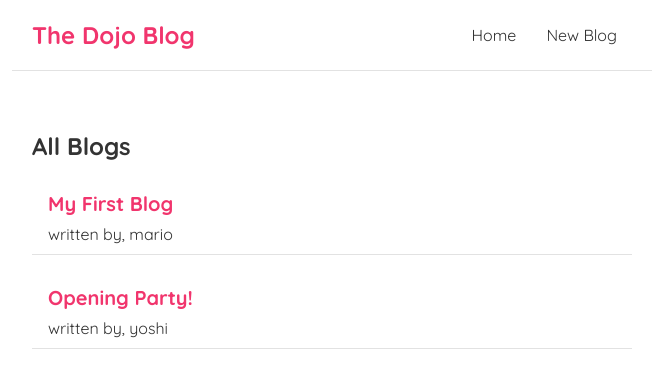
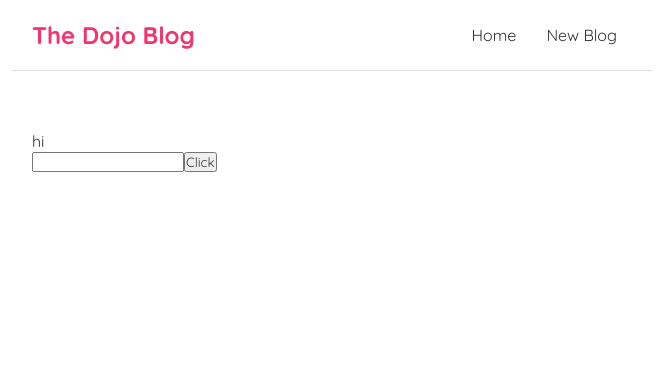
Before and after one commit to chinthakaSenarathna/react_, a React (Vite) app in the folder start_/dojo-blog/: page / in a window 1280 px wide. Shown: the top 388 px of the page, without its empty margins (308-971 px from the left). Built offline with nearby package versions, Linux system fonts and the light colour scheme; data requests are answered from the project's data file.

Commit message:
Different -> useState() -> Manage the State of functional component -> with re-rendering Vs useRef() -> Accesing DOM node -> without re-rendering

```diff
--- a/start_/dojo-blog/src/App.jsx
+++ b/start_/dojo-blog/src/App.jsx
@@ -1,6 +1,7 @@
 // import './App.css';
 import NavBar from './components/Navbar';
 import Home from './components/Home';
+import TextInputWithFocusButton from './components/TextInputWithFocusButton';
 
 function App() {
 
@@ -8,7 +9,8 @@ function App() {
     <div className="App">
       <NavBar />
       <div className="content">
-        <Home />
+        {/* <Home /> */}
+        <TextInputWithFocusButton />
       </div>
     </div>
   )
--- /dev/null
+++ b/start_/dojo-blog/src/components/TextInputWithFocusButton.jsx
@@ -0,0 +1,26 @@
+import { useState, useRef, useEffect } from 'react'
+
+const TextInputWithFocusButton = () => {
+    const [text, setText] = useState('hi');
+    const inputEl = useRef(null);
+
+    const inputText = () => {
+        // focus the DOM node...
+        inputEl.current.focus();
+        setText('hello');
+    }
+
+    useEffect(() => {
+        console.log('useEffect ran...')
+    },[]);
+
+    return (
+        <div>
+            <p>{ text }</p>
+            <input ref={inputEl} type='text' />
+            <button onClick={inputText} >Click</button>
+        </div>
+    )
+}
+
+export default TextInputWithFocusButton
```
